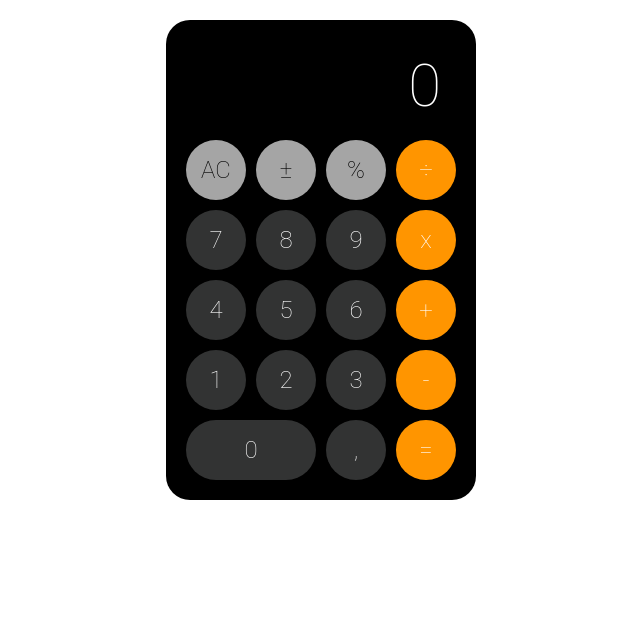
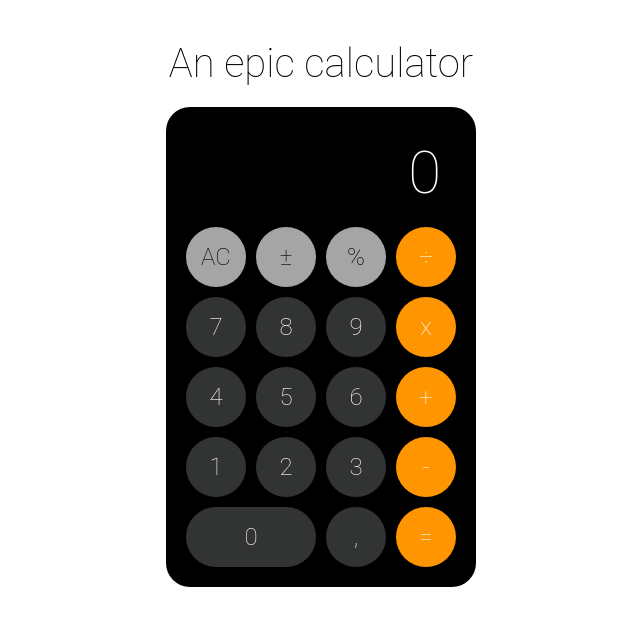
Before and after one commit to rockbjornen/calculator, a plain HTML site: page index.html in a window 1280 px wide. Shown: the whole page, without its empty margins (319-959 px from the left). Drawn offline with Linux system fonts and the light colour scheme.

Commit message:
Added title for the calculator to html file and styling for the title

```diff
--- a/index.html
+++ b/index.html
@@ -6,6 +6,9 @@
 <script type="text/javascript" src="script.js" async></script>
 
 <body>
+    <div class="title">
+        An epic calculator
+    </div>
     <div class="calculator">
         <div class="display">
             <div class="display-value">0</div>
--- a/style.css
+++ b/style.css
@@ -1,6 +1,14 @@
 body {
     font-family: Roboto, sans-serif;
     font-weight: 100;
+}
+
+.title {
+    font-size: 40px;
+    color: black;
+    text-align: center;
+    margin-top: 40px;
+    font-weight: 200;
 }
 
 .calculator {
```
